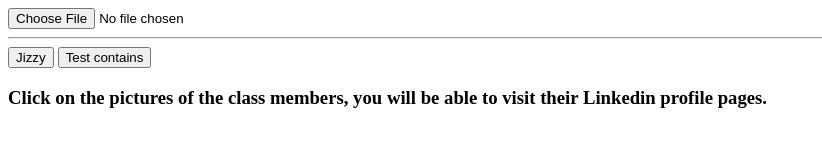
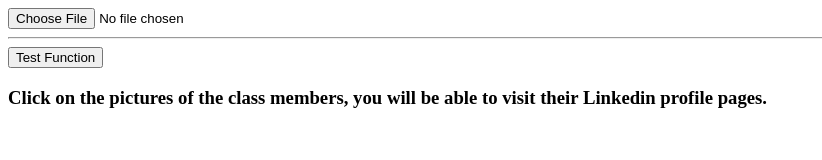
Before and after one commit to TheAdrianVera/StevenMorseParse, a plain HTML site: page index.html in a window 1280 px wide. Shown: the whole page, without its empty margins (0-822 px from the left). Drawn offline with Linux system fonts and the light colour scheme.

Commit message:
made button names appropriate

```diff
--- a/index.html
+++ b/index.html
@@ -33,8 +33,7 @@
         <hr/>
     </div>
 
-    <button onclick="test()">Jizzy</button>
-    <button onclick="findStudentGroups()">Test contains</button>
+    <button onclick="test()">Test Function</button>
     <h3>Click on the pictures of the class members, you will be able to visit their Linkedin profile pages.</h3>
 
   	<div id="student_frame">
```
